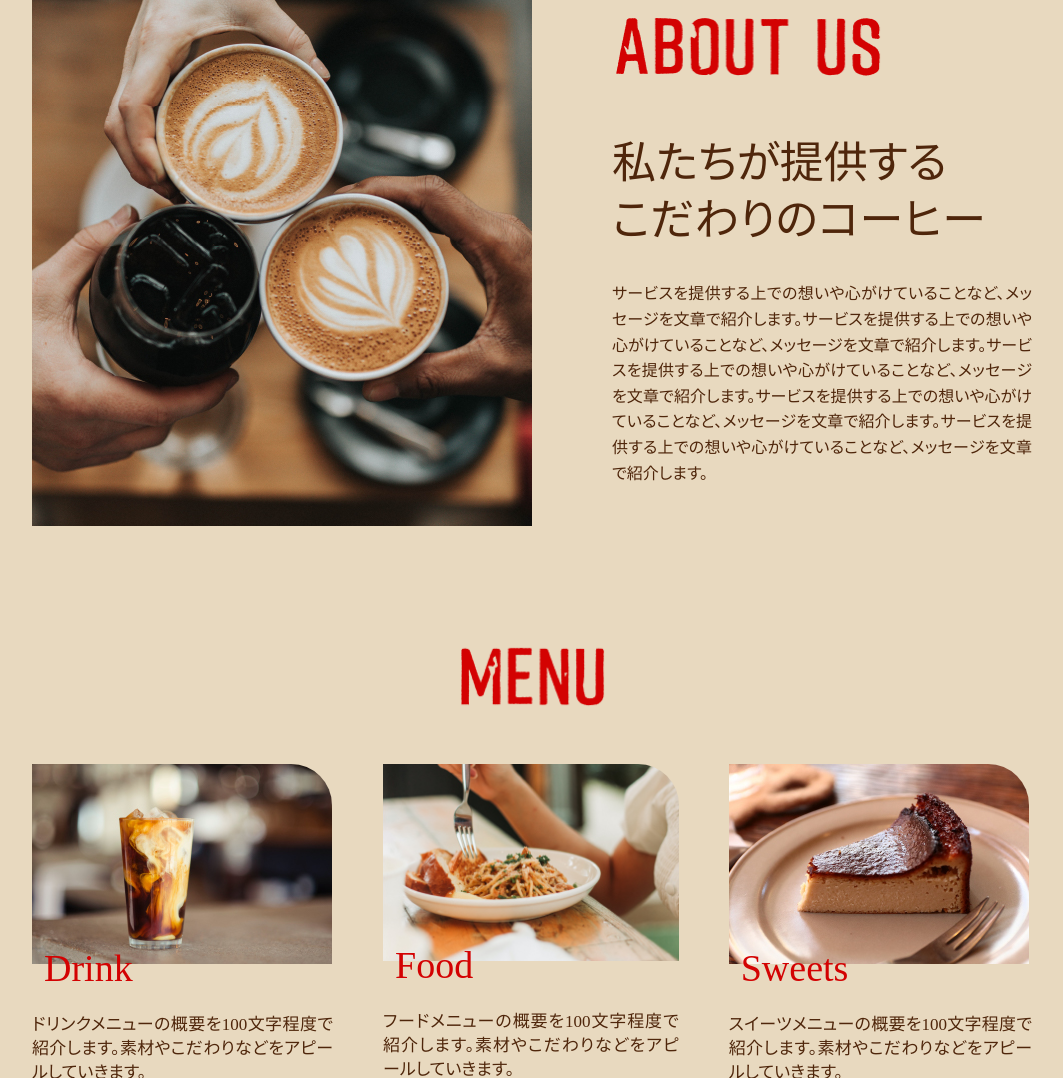
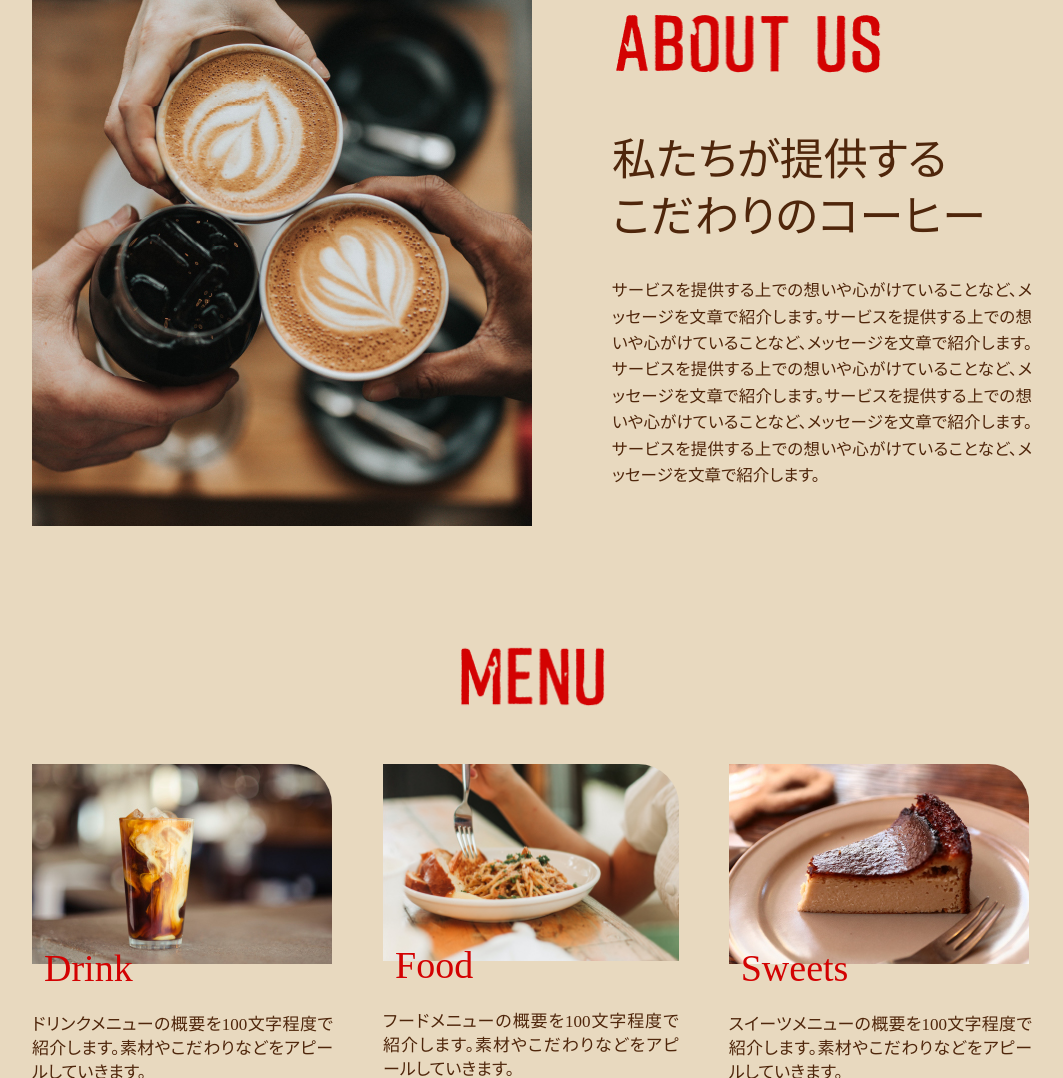
Before and after one commit to hitomi29/dezasuta, a plain HTML site: page maekubo_cafesite/index.html in a window 1280 px wide. Shown: the part 1052-2130 px from the top of the page, without its empty margins (108-1171 px from the left). Drawn offline with Linux system fonts and the light colour scheme.

Commit message:
cafesite
再提出

```diff
--- a/maekubo_cafesite/css/style.css
+++ b/maekubo_cafesite/css/style.css
@@ -156,7 +156,7 @@ display: flex;
     margin-top: 51px;
 }
 .about_us_text2 {
-    font-size: 1.6rem;
+    font-size: 1.65rem;
     line-height: 1.6;
     text-align: justify;
     margin-top: 32px;
```
